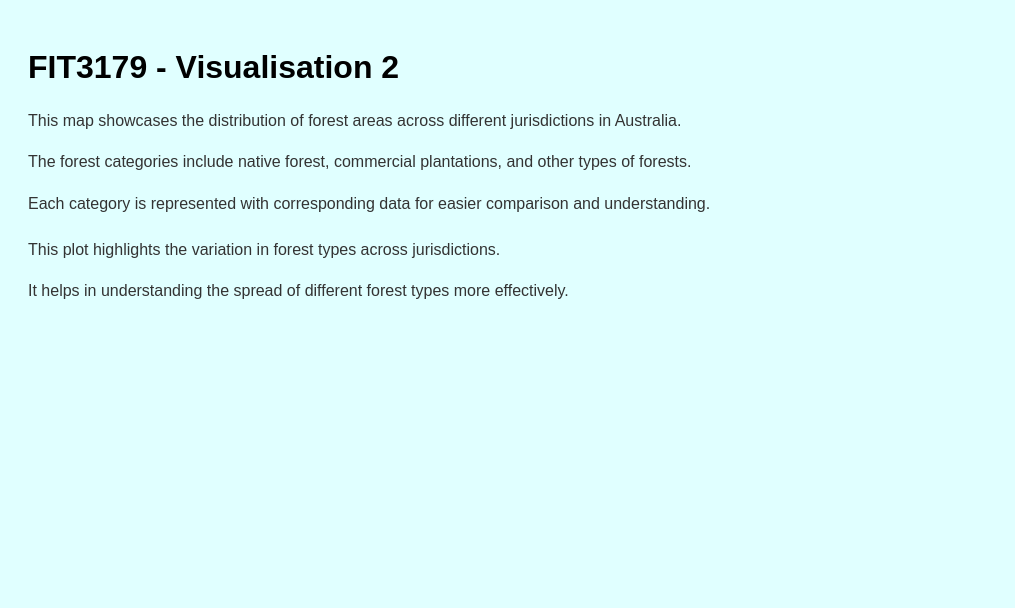
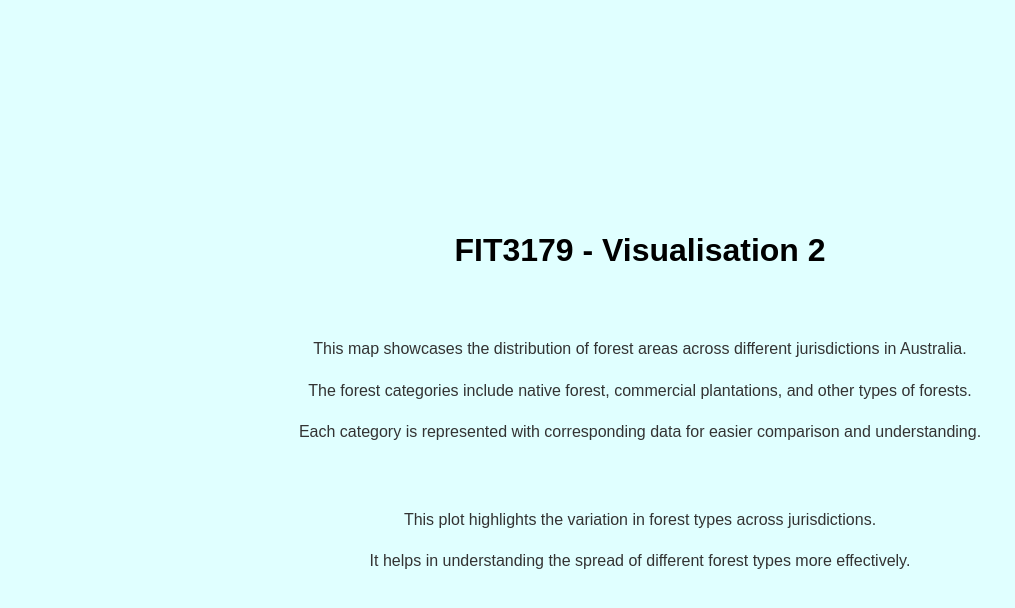
Before and after one commit to EdenNguyenDo/Data-Visualization-II, a plain HTML site: page index.html in a window 1280 px wide. Shown: the whole page, without its empty margins (0-1015 px from the left). Drawn offline with Linux system fonts and the light colour scheme; a script that the page names is missing.

Commit message:
Update index.html

```diff
--- a/index.html
+++ b/index.html
@@ -8,12 +8,20 @@
   <script src="https://cdn.jsdelivr.net/npm/vega-embed@6"></script>
   <style>
     body {
-      background-color: lightcyan; /* Setting background color to light cyan */
-      font-family: Arial, sans-serif; /* Adding a clean, simple font */
-      padding: 20px;
+      background-color: lightcyan;
+      font-family: Arial, sans-serif;
+      margin: 0;
+      padding: 0;
+      height: 100vh;
+      display: flex;
+      justify-content: center;
+      align-items: center;
+      flex-direction: column;
+      text-align: center; /* Centers text content */
     }
 
     #map1, #plot1 {
+      width: 80%; /* Adjust width for responsiveness */
       margin-bottom: 20px;
     }
 
@@ -21,6 +29,7 @@
       margin-top: 10px;
       color: #333;
       line-height: 1.6;
+      max-width: 80%; /* Limits the text width for readability */
     }
   </style>
 </head>
```
